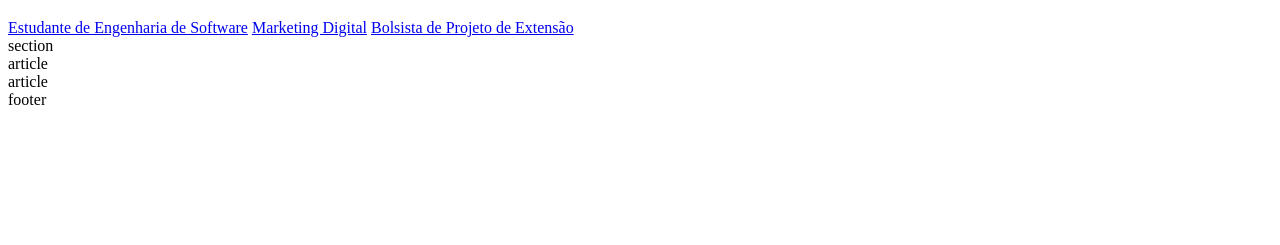
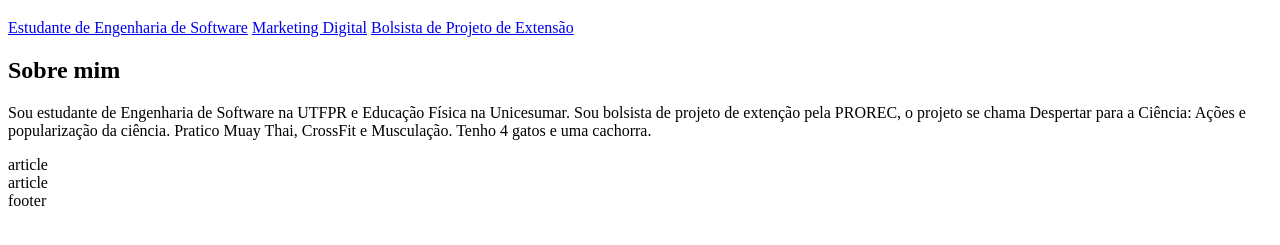
Before and after one commit to lettiebento/Curriculum-Vitae, a plain HTML site: page index.html in a window 1280 px wide. Shown: the part 61-306 px from the top of the page. Drawn offline with Linux system fonts and the light colour scheme.

Commit message:
Colocando a sessão

```diff
--- a/index.html
+++ b/index.html
@@ -4,19 +4,24 @@
 
     <meta charset="UTF-8">
     <meta name="viewport" content="width=device-width, initial-scale=1.0">
-
     <title>Curriculum Vitae</title>
+</head>
+<body>
    <header>
      <h1>Letícia Bento Pinto</h1>
    </header>
-<body>
+
    <nav>
       <a href="https://www.instagram.com/lettiebento/ "target="_blank">Estudante de Engenharia de Software</a>
       <a href="https://www.instagram.com/cattus.ag/ "target="_blank">Marketing Digital</a>
       <a href="https://www.instagram.com/despertarparaaciencia/ "target="_blank">Bolsista de Projeto de Extensão</a>
    </nav>
 
-<section>section</section>
+   <section>
+      <h1>Sobre mim</h1>
+      <p>Sou estudante de Engenharia de Software na UTFPR e Educação Física na Unicesumar. Sou bolsista de projeto de extenção pela PROREC, o projeto se chama Despertar para a Ciência: Ações e popularização da ciência. Pratico Muay Thai, CrossFit e Musculação. Tenho 4 gatos e uma cachorra.</p>
+   </section>
+
 <article>article</article>
 <article>article</article>
 <footer>footer</footer>
```
Lines whose indentation alone changed are shown as unchanged.
